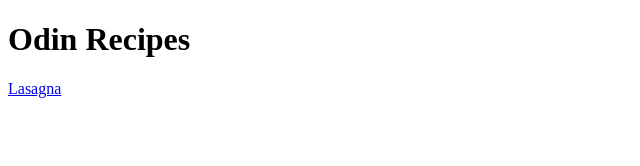
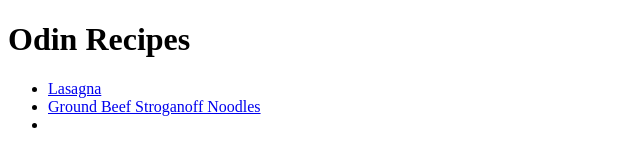
Before and after one commit to cameronjriley/odin-recpies, a plain HTML site: page index.html in a window 1280 px wide. Shown: the whole page, without its empty margins (0-640 px from the left). Drawn offline with Linux system fonts and the light colour scheme.

Commit message:
Add 2 new recipes
When I was attempting to link to these two new
recipes the shortcuts were not appearing in
VSCode. Seeing if this fixes it.

```diff
--- a/index.html
+++ b/index.html
@@ -7,7 +7,11 @@
 </head>
 <body>
   <h1>Odin Recipes</h1>
-  <a href="recipes/lasagna.html">Lasagna</a>
+  <ul>
+    <li><a href="recipes/lasagna.html">Lasagna</a></li>
+    <li><a href="recipes/ground-beef-stroganoff-noodles.html">Ground Beef Stroganoff Noodles</a></li>
+    <li><a href="recipes/"</li>
+  </ul>
 
 </body>
 </html>
```
